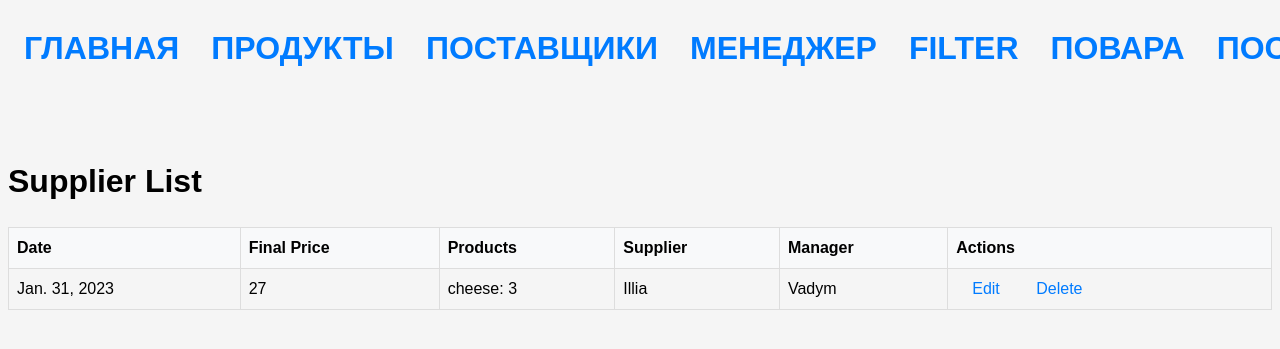
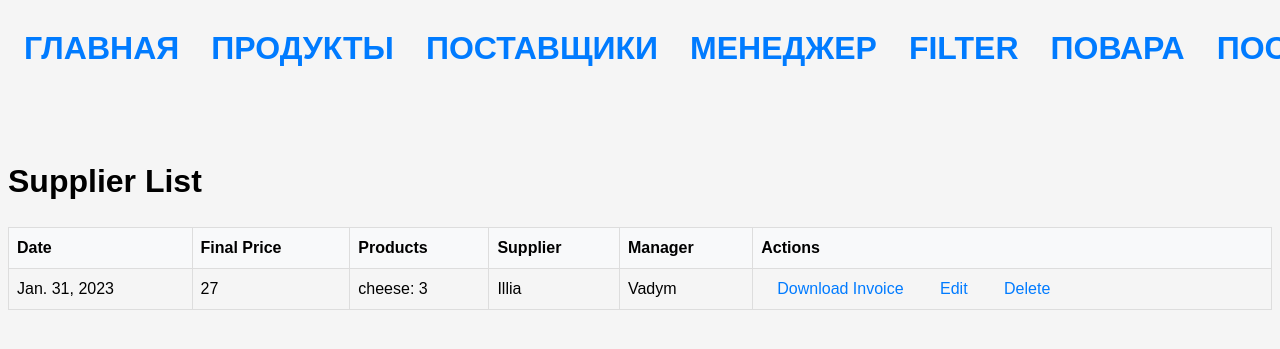
Before and after one commit to IceZyzel/coursework2023, a Django app: page /supplies/ in a window 1280 px wide; the page is wider, and only the part inside the window is pictured. Shown: the top 349 px of that part. Run offline with Django 4.2, Linux system fonts and the light colour scheme; data comes from the database, SQL or seed files in the repository; both versions use the stored data as it was after the commit.

Commit message:
add invoice.pdf

```diff
--- a/stock/urls.py
+++ b/stock/urls.py
@@ -37,4 +37,5 @@ urlpatterns = [
     path('supplier_products/', SupplierProductListView.as_view(), name='supplier_product_list'),
     path('supplier_products/create/', SupplierProductCreateView.as_view(), name='supplier_product_create'),
     path('supplier_products/<int:pk>/update/', SupplierProductUpdateView.as_view(), name='supplier_product_update'),
+    path('supplies/<int:pk>/invoice/', generate_pdf, name='generate_invoice'),
      ]
--- a/stock/views.py
+++ b/stock/views.py
@@ -421,3 +421,32 @@ class SupplierProductUpdateView(UpdateView):
     template_name = 'form.html'
     form_class = SupplierrProductForm
     success_url = '/supplier_products/'
+
+from django.http import FileResponse
+from reportlab.pdfgen import canvas
+from io import BytesIO
+
+
+
+def generate_pdf(request, pk):
+    supplies = Supplies.objects.get(pk=pk)
+    response = HttpResponse(content_type='application/pdf')
+    response['Content-Disposition'] = f'attachment; filename="invoice_{supplies.pk}.pdf"'
+
+    buffer = BytesIO()
+    p = canvas.Canvas(buffer)
+
+    # Code to generate the PDF content goes here
+
+    p.setFont("Helvetica", 16)
+    p.drawString(100, 750, "Invoice for Supply #" + str(supplies.pk))
+    p.setFont("Helvetica", 14)
+    p.drawString(100, 700, "Supplier: " + supplies.supplier.name)
+    p.drawString(100, 650, "Manager: " + supplies.manager.name)
+    p.drawString(100, 600, "Final Price: " + str(supplies.final_price))
+    p.drawString(100, 550, "Date: " + str(supplies.create_at))
+
+    p.showPage()
+    p.save()
+    buffer.seek(0)
+    return FileResponse(buffer, content_type='application/pdf')
--- a/templates/supplies/supplies_list.html
+++ b/templates/supplies/supplies_list.html
@@ -25,6 +25,7 @@
             <td>{{ supply.supplier }}</td>
             <td>{{ supply.manager.first_name }}</td>
             <td>
+              <a href="{% url 'generate_invoice' supply.pk %}" class="btn btn-primary">Download Invoice</a>
               <a href="{% url 'update_supplies' supply.pk %}">Edit</a>
               <a href="{% url 'delete_supplies' supply.pk %}" >Delete</a>
                 {% if not supply.realised %}
```
Also changed, not shown: db.sqlite3.
